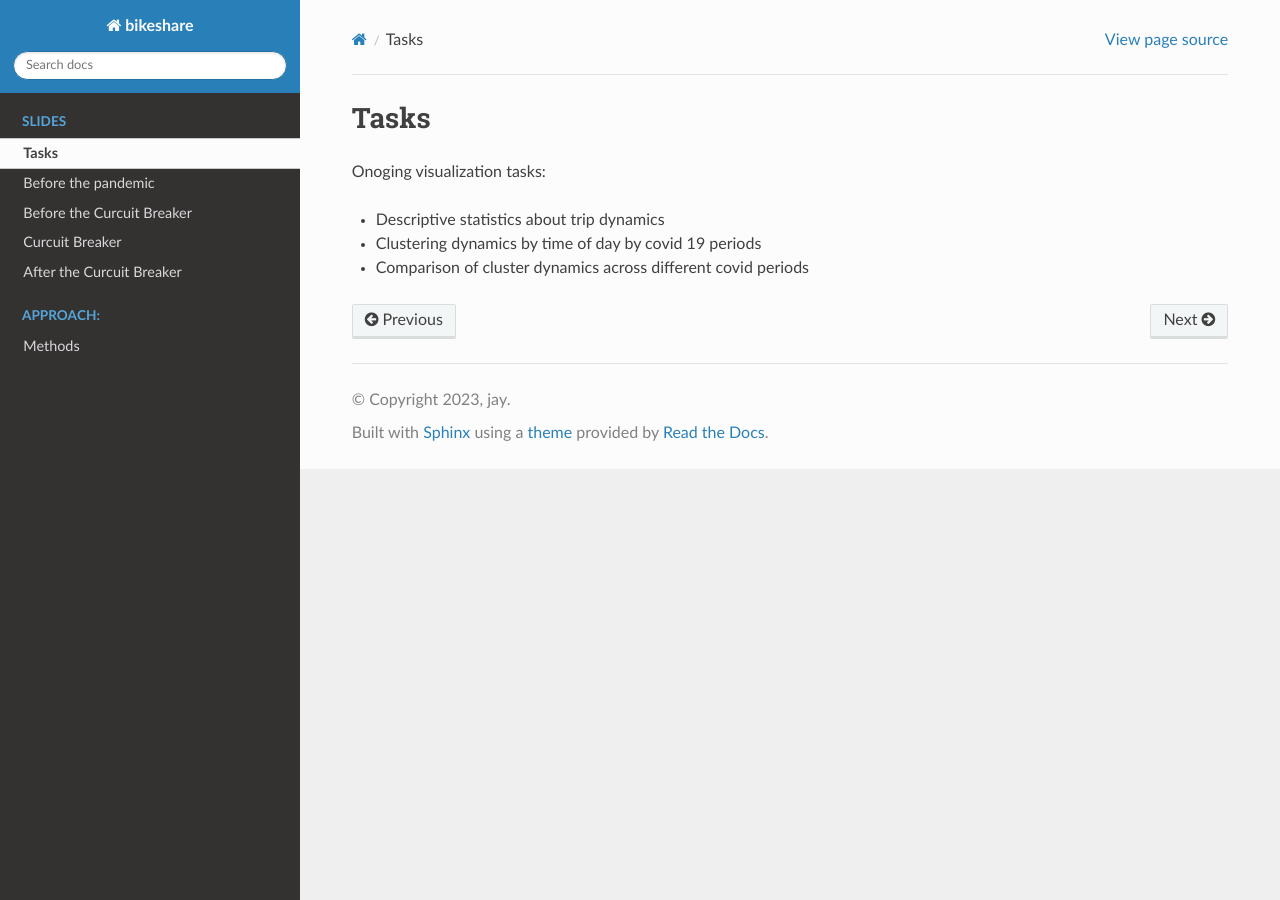
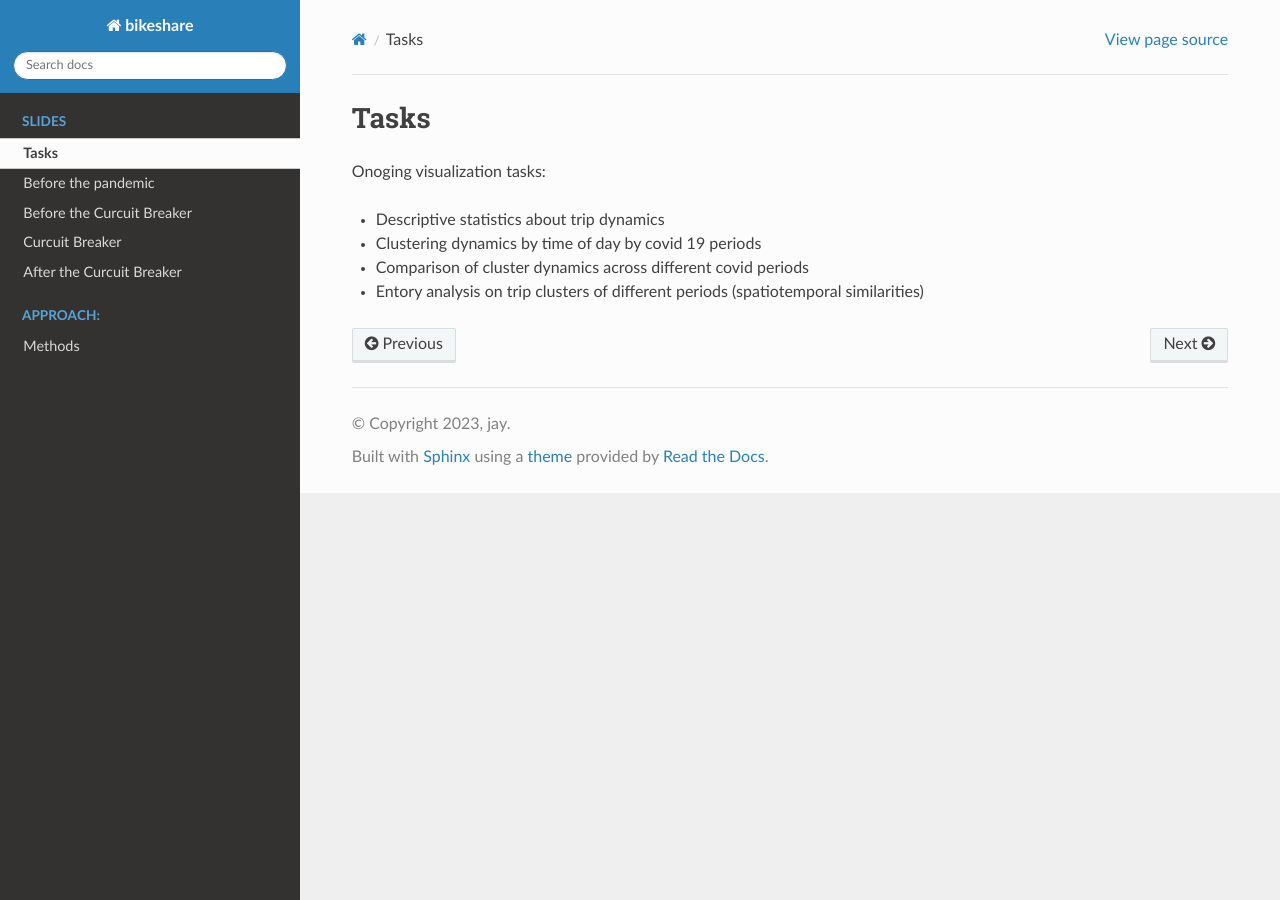
Before and after one commit to jaysjoy/bike-share-and-covid19, a Sphinx documentation site: the page built from docs/source/progress/tasks.rst, in a window 1280 px wide. Built offline with Sphinx 7.4.7 and the Read the Docs theme 2.0.0, drawn with Linux system fonts in a browser that asks for light colours.

Commit message:
tasks updated

```diff
--- a/docs/source/progress/tasks.rst
+++ b/docs/source/progress/tasks.rst
@@ -6,3 +6,4 @@ Onoging visualization tasks:
 * Descriptive statistics about trip dynamics
 * Clustering dynamics by time of day by covid 19 periods
 * Comparison of cluster dynamics across different covid periods
+* Entory analysis on trip clusters of different periods (spatiotemporal similarities)
```
